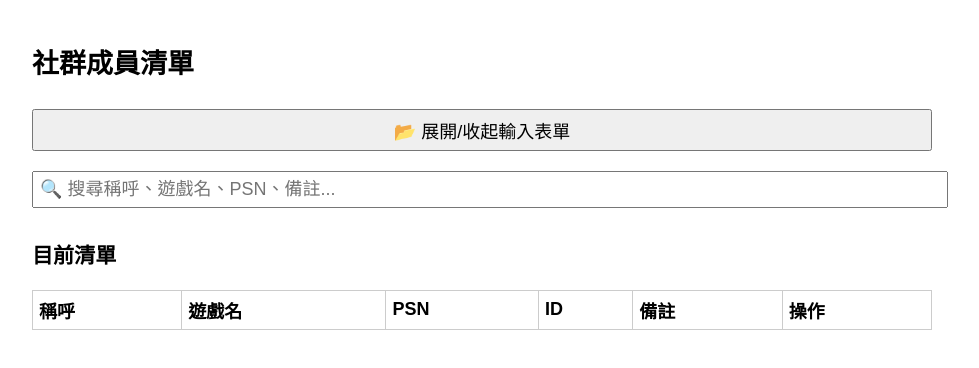
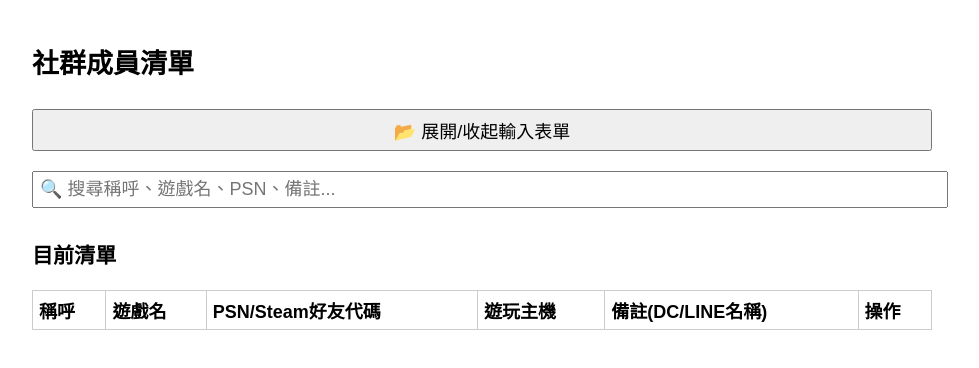
Before and after one commit to squaretsai/squaretsai.github.io, a plain HTML site: page monster_ui/wildsmemberlist.html in a window 1280 px wide. Shown: the whole page, without its empty margins (158-1137 px from the left). Drawn offline with Linux system fonts and the light colour scheme; no server answers.

Commit message:
VER20251215

```diff
--- a/monster_ui/wildsmemberlist.html
+++ b/monster_ui/wildsmemberlist.html
@@ -23,9 +23,9 @@
   <div id="form-container">
     <label>稱呼 <input type="text" id="nickname" /></label>
     <label>遊戲名 <input type="text" id="gameName" /></label>
-    <label>PSN <input type="text" id="psn" /></label>
-    <label>ID <input type="text" id="uid" /></label>
-    <label>備註 <textarea id="note"></textarea></label>
+    <label>PSN/Steam好友代碼 <input type="text" id="psn" /></label>
+    <label>遊玩主機 <input type="text" id="uid" /></label>
+    <label>備註(DC/LINE名稱) <textarea id="note"></textarea></label>
     <button id="submitBtn">新增資料</button>
   </div>
 
@@ -34,7 +34,7 @@
   <h3>目前清單</h3>
   <table>
     <thead>
-      <tr><th>稱呼</th><th>遊戲名</th><th>PSN</th><th>ID</th><th>備註</th><th>操作</th></tr>
+      <tr><th>稱呼</th><th>遊戲名</th><th>PSN/Steam好友代碼</th><th>遊玩主機</th><th>備註(DC/LINE名稱)</th><th>操作</th></tr>
     </thead>
     <tbody id="list"></tbody>
   </table>
```
Also changed, not shown: monster_ui/searchlist.html (+2 -2 lines).
